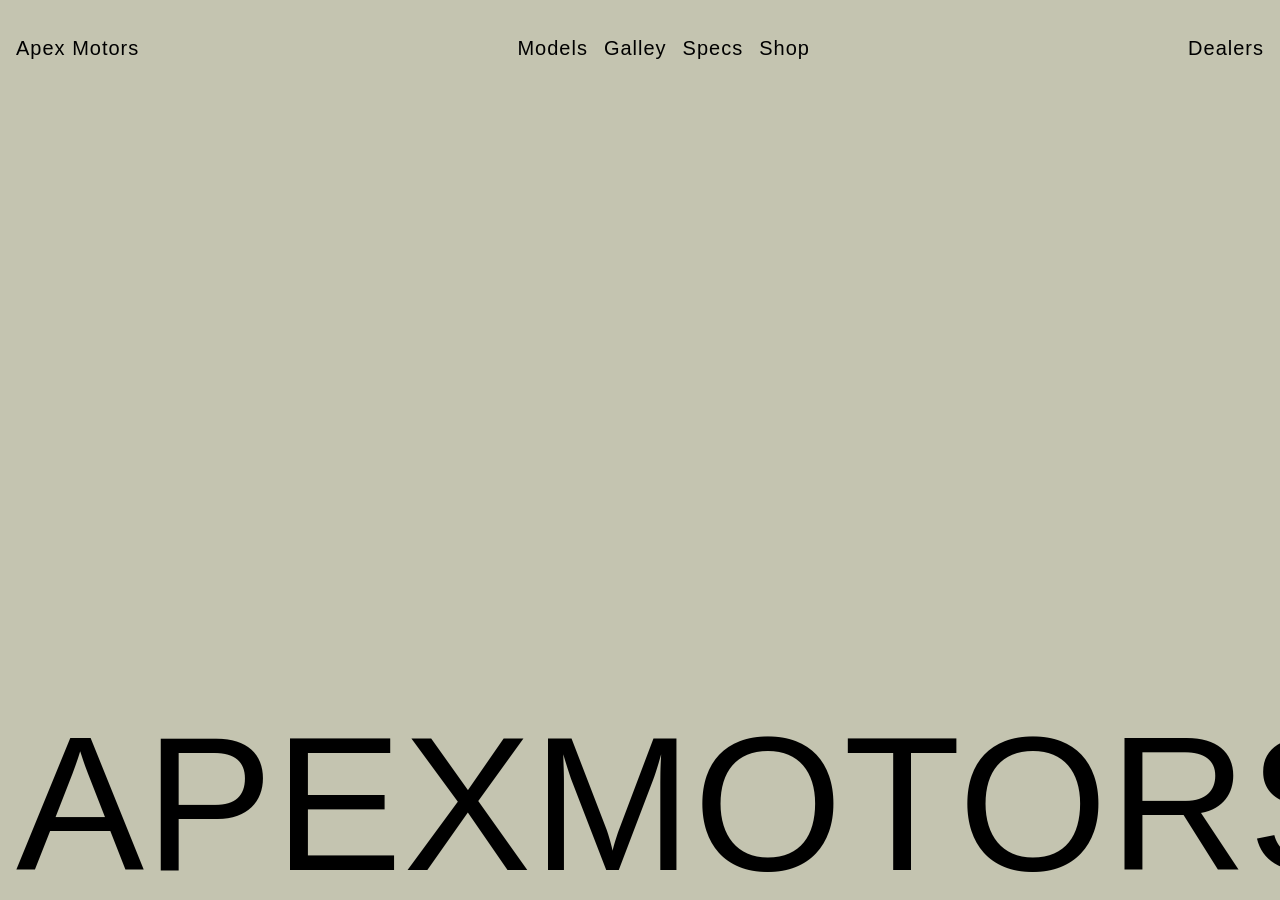
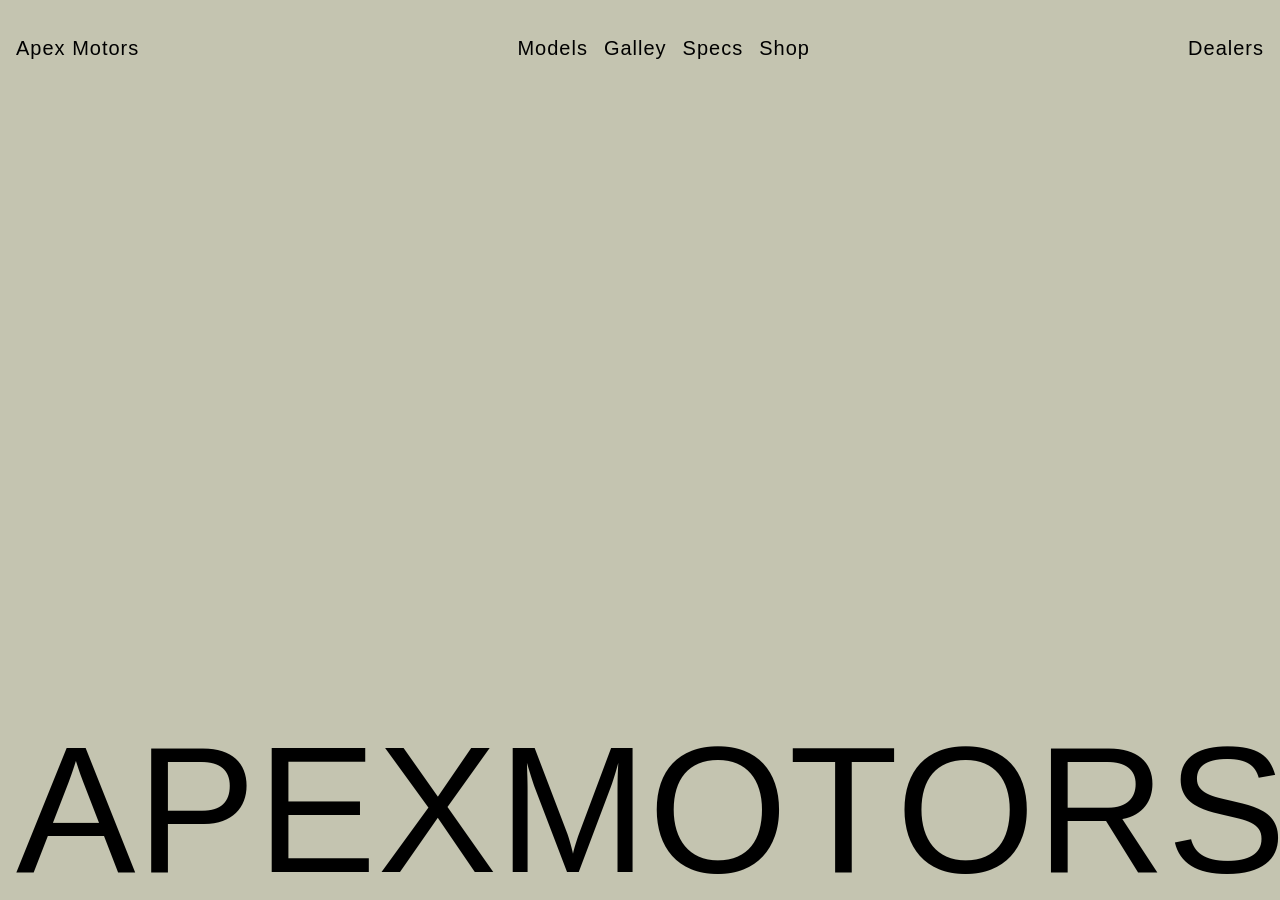

feat: Rebrand website to Apex Motors and update content

--- a/src/styles/style.css
+++ b/src/styles/style.css
@@ -178,6 +178,8 @@ a {
 
   & p {
     line-height: 1.1;
+    margin-right: 1rem;
+    white-space: nowrap;
   }
 }
 
@@ -204,7 +206,7 @@ a {
 
 .heading-title {
   font-family: var(--font-display);
-  font-size: clamp(3.5rem, 15vw, 14rem);
+  font-size: clamp(3.5rem, 14vw, 14rem);
   text-transform: uppercase;
   overflow: hidden;
   line-height: 100%;
